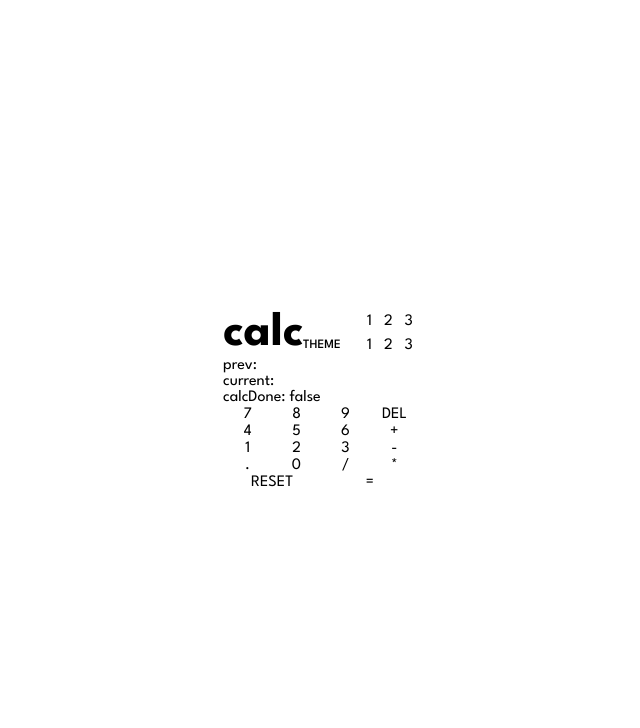
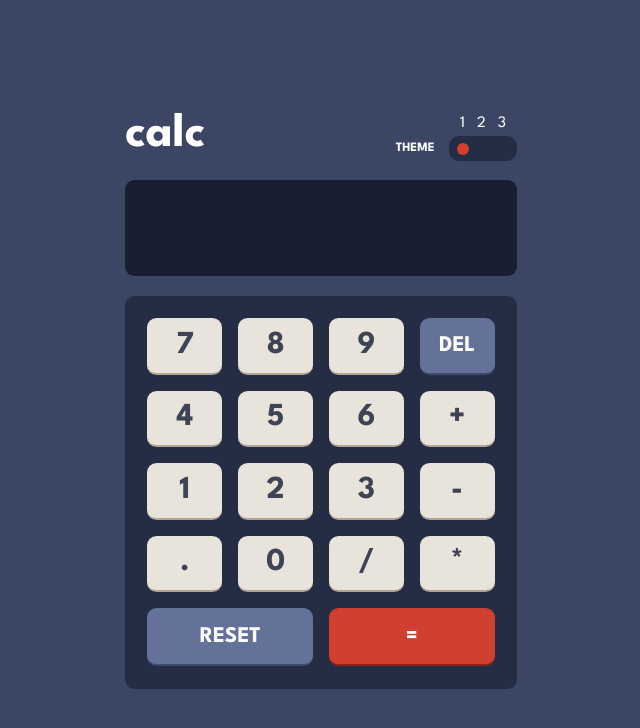
Before and after one commit to tripkmin/calculator, a React (Create React App) app: page / in a window 1280 px wide. Shown: the top 728 px of the page, without its empty margins (319-959 px from the left). Built offline with nearby package versions, Linux system fonts and the light colour scheme.

Commit message:
feat: Implemented basic layout

```diff
--- a/src/App.tsx
+++ b/src/App.tsx
@@ -15,7 +15,7 @@ function App() {
       <GlobalFont />
       <GlobalStyles />
       <section>
-        <Header setTheme={setTheme} />
+        <Header theme={theme} setTheme={setTheme} />
         <Main>
           <Calculator />
         </Main>
--- a/src/assets/Layouts/Header.tsx
+++ b/src/assets/Layouts/Header.tsx
@@ -1,68 +1,101 @@
+import styled from 'styled-components';
 import { Dispatch, SetStateAction } from 'react';
-import styled from 'styled-components';
-import { ThemeT } from 'types/type';
+import { ThemeOption, ThemeT } from 'types/type';
+import { getTranslateXPosition } from 'utils/utils';
 
 const HeaderBox = styled.div`
   display: flex;
+  justify-content: space-between;
+  color: ${props => props.theme.fontColorTypeA};
+`;
+
+const Head = styled.h1`
+  font-size: 2%.1;
+  font-weight: 700;
+`;
+
+const SubHead = styled.h6`
+  font-weight: 700;
 `;
 
 const ThemeBox = styled.div`
   display: grid;
   grid-template-columns: 1fr 1fr;
   grid-template-rows: 1fr 1fr;
+  justify-items: center;
   align-items: center;
+  color: ${props => props.theme.fontColorTypeA};
+`;
+
+const ThemeIndicator = styled.button`
+  color: ${props => props.theme.fontColorTypeA};
+`;
+const SwtichBox = styled.div<{ $theme: ThemeT }>`
+  user-select: none;
+  display: flex;
+  justify-content: space-between;
+  align-items: center;
+  background-color: ${props => props.theme.subBackgroundB};
+  border-radius: 10px;
+  padding: 4px 5px;
+  position: relative;
+
+  &::after {
+    content: '';
+    position: absolute;
+    bottom: 6px;
+    left: 8px;
+    width: 12px;
+    height: 12px;
+    border-radius: 50%;
+    background-color: ${props => props.theme.buttonTypeC};
+    transform: ${props => `translateX(${getTranslateXPosition(props.$theme)})`};
+    transition: transform 0.2s;
+  }
+`;
+
+const Switch = styled.button`
+  color: ${props => props.theme.subBackgroundB};
 `;
 
 interface HeaderProps {
+  theme: ThemeT;
   setTheme: Dispatch<SetStateAction<ThemeT>>;
 }
-export default function Header({ setTheme }: HeaderProps) {
+
+export default function Header({ theme, setTheme }: HeaderProps) {
+  const themeArr: ThemeOption[] = [
+    ['A', 1],
+    ['B', 2],
+    ['C', 3],
+  ];
+
   return (
     <HeaderBox>
-      <h1>calc</h1>
+      <Head>calc</Head>
       <ThemeBox>
         <p></p>
         <div>
-          <button
-            onClick={() => {
-              setTheme('A');
-            }}>
-            1
-          </button>
-          <button
-            onClick={() => {
-              setTheme('B');
-            }}>
-            2
-          </button>
-          <button
-            onClick={() => {
-              setTheme('C');
-            }}>
-            3
-          </button>
+          {themeArr.map(el => (
+            <ThemeIndicator
+              onClick={() => {
+                setTheme(el[0]);
+              }}>
+              {el[1]}
+            </ThemeIndicator>
+          ))}
         </div>
-        <h6>THEME</h6>
-        <div>
-          <button
-            onClick={() => {
-              setTheme('A');
-            }}>
-            1
-          </button>
-          <button
-            onClick={() => {
-              setTheme('B');
-            }}>
-            2
-          </button>
-          <button
-            onClick={() => {
-              setTheme('C');
-            }}>
-            3
-          </button>
-        </div>
+        <SubHead>THEME</SubHead>
+        <SwtichBox $theme={theme}>
+          {themeArr.map(el => (
+            <Switch
+              onClick={() => {
+                setTheme(el[0]);
+              }}>
+              {el[1]}
+            </Switch>
+          ))}
+        </SwtichBox>
       </ThemeBox>
     </HeaderBox>
   );
--- a/src/components/Calculator.tsx
+++ b/src/components/Calculator.tsx
@@ -1,15 +1,76 @@
 import { MouseEvent, useEffect, useState } from 'react';
 import styled from 'styled-components';
 
-const CalculatorLayout = styled.div`
+const ResultLayout = styled.div`
+  display: flex;
+  flex-direction: column;
+  align-items: end;
+  gap: 0.5rem;
+  height: 6rem;
+  margin: 1.2rem 0;
+  padding: 1rem 1.2rem;
+  background-color: ${props => props.theme.subBackgroundA};
+  border-radius: 0.6rem;
+  color: ${props => props.theme.fontColorTypeA};
+`;
+
+const HistoryBox = styled.div`
+  font-size: 1.4rem;
+`;
+
+const ResultBox = styled.div`
+  flex-grow: 1;
+  font-size: 2.5rem;
+`;
+
+const CalcBtnLayout = styled.div`
   display: grid;
-  grid-template-columns: repeat(auto-fit, minmax(25%, auto));
+  grid-template-columns: repeat(4, 1fr);
+  background-color: ${props => props.theme.subBackgroundB};
+  border-radius: 0.6rem;
+  padding: 1.4rem;
+  grid-gap: 1rem;
 `;
 
 const CalcElement = styled.button`
+  background-color: ${props => props.theme.buttonTypeA};
+  padding: 0.8rem 1.2rem;
+  border-radius: 0.6rem;
+  font-size: 2rem;
+  font-weight: 700;
+  color: ${props => props.theme.fontColorTypeB};
+  border-bottom: 2px solid ${props => props.theme.buttonBorderTypeA};
+  transition: background-color 0.1s;
+
+  &:hover {
+    background-color: ${props => props.theme.buttonHoverTypeA};
+  }
+
+  &:nth-child(4),
+  &:nth-child(17) {
+    color: ${props => props.theme.fontColorTypeC};
+    background-color: ${props => props.theme.buttonTypeB};
+    font-size: 1.4rem;
+    border-bottom: 2px solid ${props => props.theme.buttonBorderTypeB};
+    &:hover {
+      background-color: ${props => props.theme.buttonHoverTypeB};
+    }
+  }
+
+  &:nth-child(18) {
+    color: ${props => props.theme.fontColorTypeD};
+    background-color: ${props => props.theme.buttonTypeC};
+    font-size: 1.4rem;
+    border-bottom: 2px solid ${props => props.theme.buttonBorderTypeC};
+    &:hover {
+      background-color: ${props => props.theme.buttonHoverTypeC};
+    }
+  }
+
   &:nth-child(17),
   &:nth-child(18) {
     grid-column: span 2;
+    padding: 1.1rem;
   }
 `;
 
@@ -136,67 +197,68 @@ export default function Calculator() {
 
   return (
     <div>
-      <div>
-        prev: {prevOperand} {operation}
-      </div>
-      <div>current: {currentOperand}</div>
-      <div>calcDone: {String(calcDone)}</div>
-      <CalculatorLayout>
-        <CalcElement value="7" onClick={numberClickHandler}>
+      <ResultLayout>
+        <HistoryBox>
+          {prevOperand} {operation}
+        </HistoryBox>
+        <ResultBox>{currentOperand}</ResultBox>
+      </ResultLayout>
+      <CalcBtnLayout>
+        <CalcElement tabIndex={-1} value="7" onClick={numberClickHandler}>
           7
         </CalcElement>
-        <CalcElement value="8" onClick={numberClickHandler}>
+        <CalcElement tabIndex={-1} value="8" onClick={numberClickHandler}>
           8
         </CalcElement>
-        <CalcElement value="9" onClick={numberClickHandler}>
+        <CalcElement tabIndex={-1} value="9" onClick={numberClickHandler}>
           9
         </CalcElement>
-        <CalcElement value="Backspace" onClick={backspaceHandler}>
+        <CalcElement tabIndex={-1} value="Backspace" onClick={backspaceHandler}>
           DEL
         </CalcElement>
-        <CalcElement value="4" onClick={numberClickHandler}>
+        <CalcElement tabIndex={-1} value="4" onClick={numberClickHandler}>
           4
         </CalcElement>
-        <CalcElement value="5" onClick={numberClickHandler}>
+        <CalcElement tabIndex={-1} value="5" onClick={numberClickHandler}>
           5
         </CalcElement>
-        <CalcElement value="6" onClick={numberClickHandler}>
+        <CalcElement tabIndex={-1} value="6" onClick={numberClickHandler}>
           6
         </CalcElement>
-        <CalcElement value="+" onClick={operationHandler}>
+        <CalcElement tabIndex={-1} value="+" onClick={operationHandler}>
           +
         </CalcElement>
-        <CalcElement value="1" onClick={numberClickHandler}>
+        <CalcElement tabIndex={-1} value="1" onClick={numberClickHandler}>
           1
         </CalcElement>
-        <CalcElement value="2" onClick={numberClickHandler}>
+        <CalcElement tabIndex={-1} value="2" onClick={numberClickHandler}>
           2
         </CalcElement>
-        <CalcElement value="3" onClick={numberClickHandler}>
+        <CalcElement tabIndex={-1} value="3" onClick={numberClickHandler}>
           3
         </CalcElement>
-        <CalcElement value="-" onClick={operationHandler}>
+        <CalcElement tabIndex={-1} value="-" onClick={operationHandler}>
           -
         </CalcElement>
-        <CalcElement value="." onClick={dotHandler}>
+        <CalcElement tabIndex={-1} value="." onClick={dotHandler}>
           .
         </CalcElement>
-        <CalcElement value="0" onClick={numberClickHandler}>
+        <CalcElement tabIndex={-1} value="0" onClick={numberClickHandler}>
           0
         </CalcElement>
-        <CalcElement value="/" onClick={operationHandler}>
+        <CalcElement tabIndex={-1} value="/" onClick={operationHandler}>
           /
         </CalcElement>
-        <CalcElement value="*" onClick={operationHandler}>
+        <CalcElement tabIndex={-1} value="*" onClick={operationHandler}>
           *
         </CalcElement>
-        <CalcElement value="Escape" onClick={resetHandler}>
+        <CalcElement tabIndex={-1} value="Escape" onClick={resetHandler}>
           RESET
         </CalcElement>
-        <CalcElement value="Enter" onClick={calculationHandler}>
+        <CalcElement tabIndex={-1} value="Enter" onClick={calculationHandler}>
           =
         </CalcElement>
-      </CalculatorLayout>
+      </CalcBtnLayout>
     </div>
   );
 }
--- a/src/styles/GlobalStyles.ts
+++ b/src/styles/GlobalStyles.ts
@@ -25,6 +25,7 @@ const GlobalStyles = createGlobalStyle`
       display: flex;
       justify-content: center;
       align-items: center;
+      background-color: ${props => props.theme.mainBackground};
     }
     ol, ul{
       list-style: none;
--- a/src/styles/constants.ts
+++ b/src/styles/constants.ts
@@ -3,24 +3,54 @@ export const themeType = {
     mainBackground: '#3b4664',
     subBackgroundA: '#181f32',
     subBackgroundB: '#252d44',
-    buttontypeA: '#e5e4e0',
-    buttontypeB: '#a2b3e1',
-    buttontypeC: '#f96c5b',
+    buttonTypeA: '#e8e3db',
+    buttonTypeB: '#647199',
+    buttonTypeC: '#d13f30',
+    buttonBorderTypeA: '#b3a296',
+    buttonBorderTypeB: '#3d4b72',
+    buttonBorderTypeC: '#8f2215',
+    buttonHoverTypeA: '#ffffff',
+    buttonHoverTypeB: '#a2b3e1',
+    buttonHoverTypeC: '#f96c5b',
+    fontColorTypeA: '#ffffff',
+    fontColorTypeB: '#3f4356',
+    fontColorTypeC: '#ffffff',
+    fontColorTypeD: '#ffffff',
   },
   B: {
     mainBackground: '#e6e6e6',
     subBackgroundA: '#eeeeee',
     subBackgroundB: '#d4cdcd',
-    buttontypeA: '#eae3db',
-    buttontypeB: '#62b5bd',
-    buttontypeC: '#ff8a38',
+    buttonTypeA: '#e5e4e0',
+    buttonTypeB: '#388186',
+    buttonTypeC: '#c95302',
+    buttonBorderTypeA: '#a09991',
+    buttonBorderTypeB: '#1a6067',
+    buttonBorderTypeC: '#873901',
+    buttonHoverTypeA: '#ffffff',
+    buttonHoverTypeB: '#62b5bd',
+    buttonHoverTypeC: '#ff8a38',
+    fontColorTypeA: '#35362b',
+    fontColorTypeB: '#35362b',
+    fontColorTypeC: '#ffffff',
+    fontColorTypeD: '#ffffff',
   },
   C: {
     mainBackground: '#17062a',
     subBackgroundA: '#1e0836',
     subBackgroundB: '#1e0836',
-    buttontypeA: '#331b4d',
-    buttontypeB: '#8631b0',
-    buttontypeC: '#94fff9',
+    buttonTypeA: '#331b4d',
+    buttonTypeB: '#56077c',
+    buttonTypeC: '#03ddce',
+    buttonBorderTypeA: '#891ca0',
+    buttonBorderTypeB: '#b91cf3',
+    buttonBorderTypeC: '#6efbf2',
+    buttonHoverTypeA: '#6b34ac',
+    buttonHoverTypeB: '#8631b0',
+    buttonHoverTypeC: '#94fff9',
+    fontColorTypeA: '#ffe647',
+    fontColorTypeB: '#ffe647',
+    fontColorTypeC: '#ffffff',
+    fontColorTypeD: '#091e26',
   },
 };
--- a/src/types/type.d.ts
+++ b/src/types/type.d.ts
@@ -1 +1,2 @@
 export type ThemeT = 'A' | 'B' | 'C';
+export type ThemeOption = [ThemeT, number];
--- /dev/null
+++ b/src/utils/utils.ts
@@ -0,0 +1,12 @@
+import { ThemeT } from 'types/type';
+
+export const getTranslateXPosition = (theme: ThemeT) => {
+  switch (theme) {
+    case 'A':
+      return '0px';
+    case 'B':
+      return '18.5px';
+    case 'C':
+      return '39px';
+  }
+};
```
